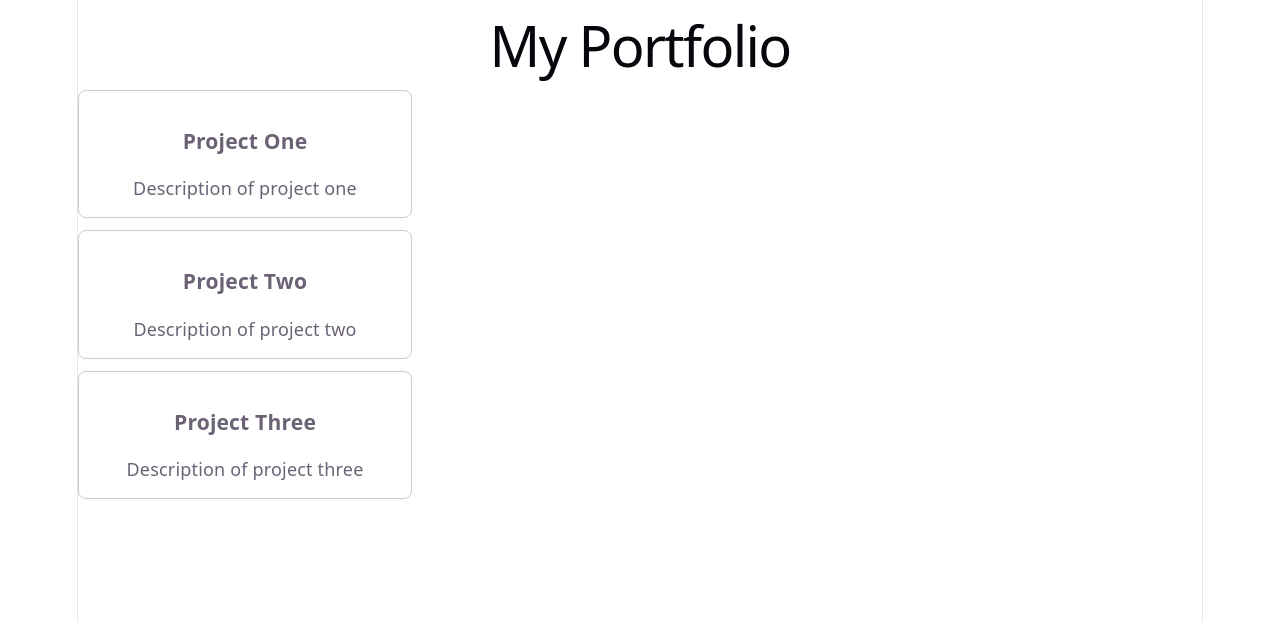
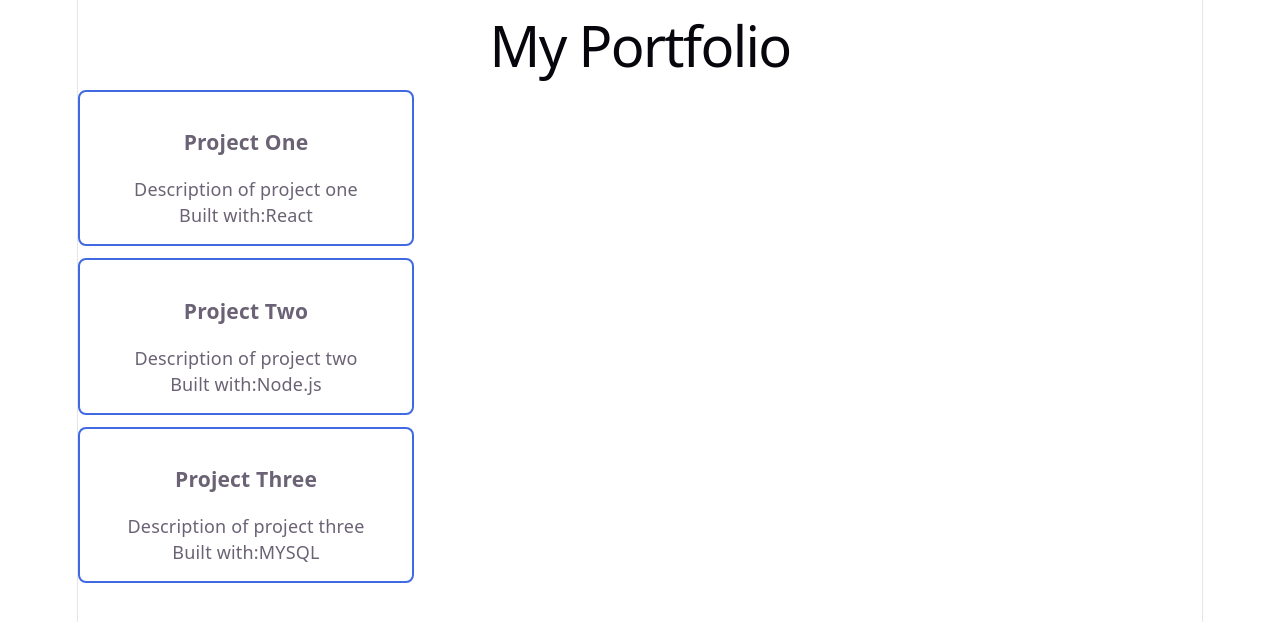
Before and after one commit to AshanKoralage/Portfolio, a React (Vite) app: page / in a window 1280 px wide. Shown: the top 622 px of the page. Built offline with nearby package versions, Linux system fonts and the light colour scheme.

Commit message:
Add tech prop to ProjectCard and update card border style

```diff
--- a/src/App.css
+++ b/src/App.css
@@ -1,5 +1,5 @@
 .card {
-  border: 1px solid #ccc;
+  border: 2px solid royalblue;
   border-radius: 8px;
   padding: 16px;
   margin: 12px 0;
--- a/src/App.jsx
+++ b/src/App.jsx
@@ -6,9 +6,9 @@ function App() {
     <div>
       <h1>My Portfolio</h1>
 
-      <ProjectCard title="Project One" description="Description of project one" />
-      <ProjectCard title="Project Two" description="Description of project two" />
-      <ProjectCard title="Project Three" description="Description of project three" />
+      <ProjectCard title="Project One" description="Description of project one"  tech="React"/>
+      <ProjectCard title="Project Two" description="Description of project two" tech="Node.js"/>
+      <ProjectCard title="Project Three" description="Description of project three" tech="MYSQL"/>
     </div>
   );
 }
--- a/src/projectCard.jsx
+++ b/src/projectCard.jsx
@@ -1,8 +1,9 @@
-function ProjectCard({ title, description }) {
+function ProjectCard({ title, description,tech}) {
   return (
     <div className="card">
       <h3>{title}</h3>
       <p>{description}</p>
+      <p>Built with:{tech}</p>
     </div>
   );
 }
```
